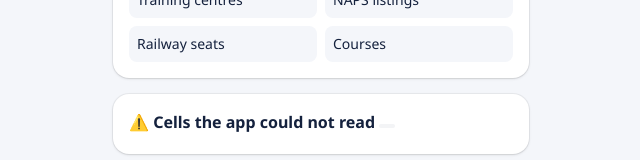
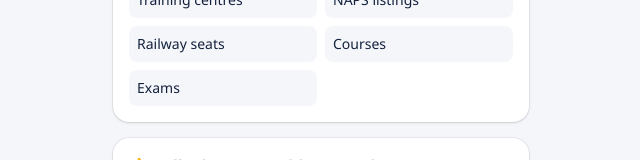
Before and after one commit to sanikadeokule/raah-citi-hack, a Next.js app in the folder web/: page /data in a window 1280 px wide. Shown: the part 335-495 px from the top of the page, without its empty margins (319-959 px from the left). Built offline with nearby package versions, Linux system fonts and the light colour scheme; no server answers.

Commit message:
Count exams on the data sources screen

```diff
--- a/web/app/data/page.tsx
+++ b/web/app/data/page.tsx
@@ -8,7 +8,7 @@ export default function DataPage() {
   const counts: [string, number][] = [
     ["Scholarships", data?.scholarships.length], ["Eligibility rules", data?.scholarships.reduce((a: number, s: any) => a + s.rules.length, 0)],
     ["Careers", data?.careers.length], ["Cost plans", data?.plans.length], ["Training centres", data?.centres.length],
-    ["NAPS listings", data?.naps.length], ["Railway seats", data?.railway.length], ["Courses", data?.courses.length],
+    ["NAPS listings", data?.naps.length], ["Railway seats", data?.railway.length], ["Courses", data?.courses.length], ["Exams", data?.exams?.length],
   ];
   return (
     <Shell title={t("home_data")} publicPage>
```
